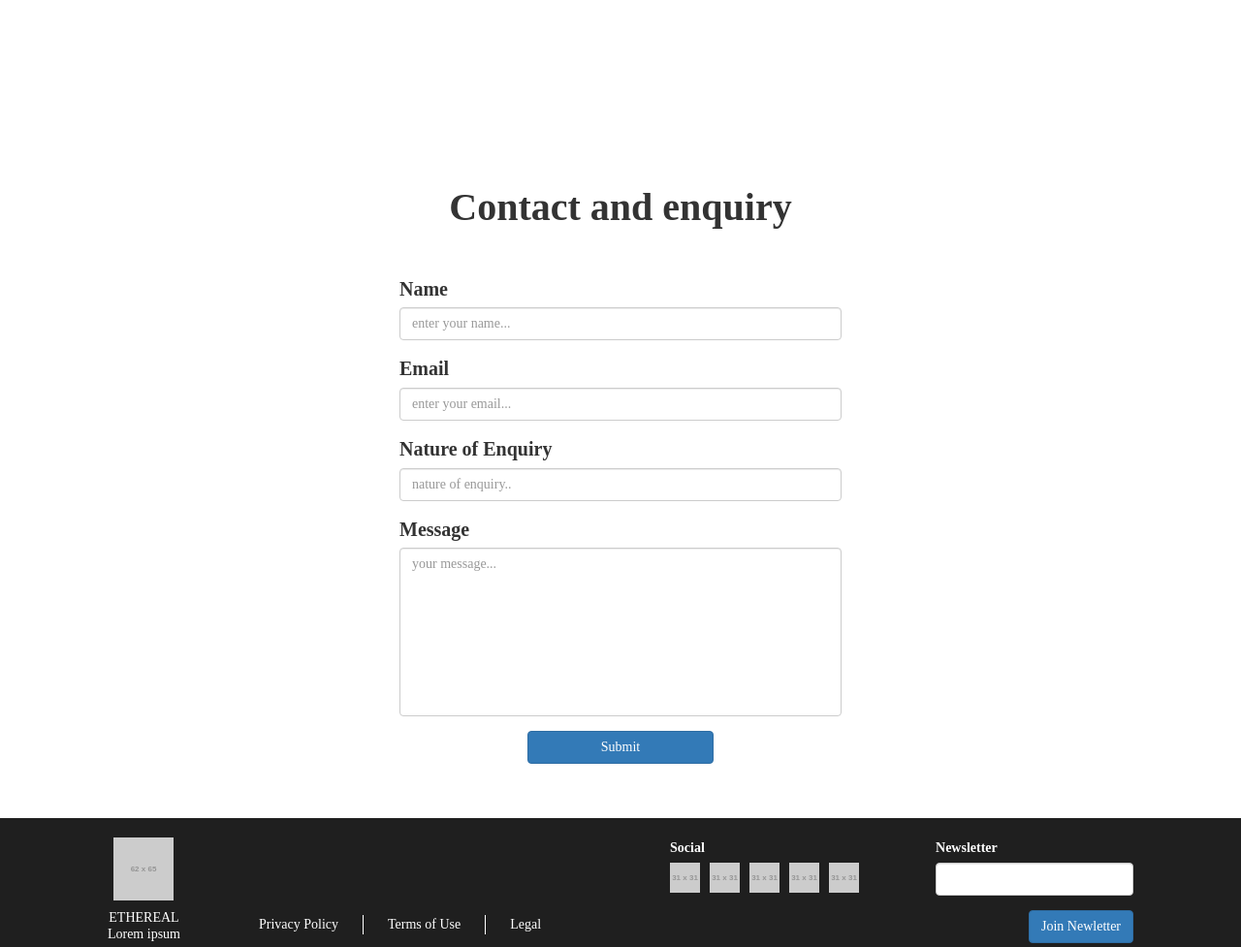
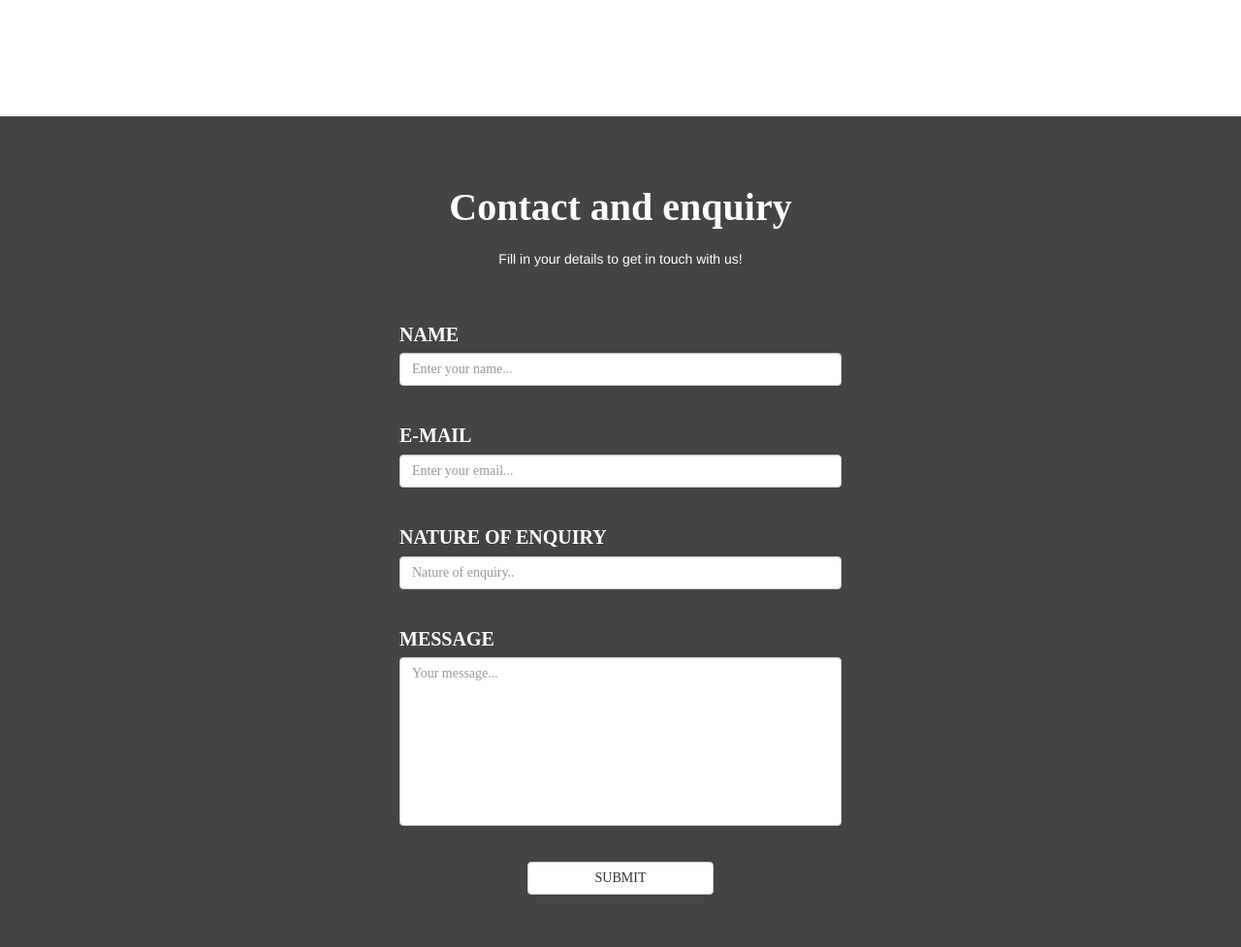
Before and after one commit to madhuni/5-axis-website, a website: page index.html in a window 1280 px wide. Shown: the part 3520-4497 px from the top of the page at 97% size. Drawn offline with nearby package versions, Linux system fonts and the light colour scheme; placeholder pictures from the web are drawn by us.

Commit message:
styles: Added more styles to the contact and enquiry section

```diff
--- a/assets/styles/modules/_contact-and-enquiry.css
+++ b/assets/styles/modules/_contact-and-enquiry.css
@@ -1,4 +1,11 @@
 .contact-and-enquiry {
+	color: $fontColor;
+
+	&__msg {
+		text-align: center;
+		padding-bottom: 54px;
+		margin-bottom: 0;
+	}
 
 	&__form {
 		font-family: 'AkkuratBold';
@@ -16,4 +23,12 @@
 	.form-group__text-area {
 		resize: none;
 	}
+
+	.form-group {
+		margin-bottom: 37px !important;
+
+		label {
+			text-transform: uppercase;
+		}
+	}
 }
--- a/assets/styles/modules/_headline.css
+++ b/assets/styles/modules/_headline.css
@@ -20,13 +20,16 @@
 		font-size: 50px;
 	}
 
-	&--form-headline,
 	&--features-headline,
 	&--about-product,
 	&--tech-specs {
 		padding: 72px 0 48px;
 	}
 
+	&--form-headline {
+		padding: 72px 0 21px;
+	}
+
 	&--about-company-heading {
 		padding: 96px 0 48px;
 	}
--- a/index.html
+++ b/index.html
@@ -217,28 +217,28 @@
 		</div>
 	</div><!-- end of 'about-company' -->
 
-	<div id="contact-section" class="contact-and-enquiry">
+	<div id="contact-section" class="contact-and-enquiry section-background">
 		<div class="wrapper wrapper--form">
 			<h2 class="headline headline--form-headline headline--centered">Contact and enquiry</h2>
-
+			<p class="contact-and-enquiry__msg">Fill in your details to get in touch with us!</p>
 			<form class="contact-and-enquiry__form" action="https://formspree.io/info.etherealmachines@gmail.com" method="post">
 				<div class="form-group">
 					<label for="name">Name</label>
-					<input type="text" class="form-control" id="name" placeholder="enter your name..." name="userName" required>
+					<input type="text" class="form-control" id="name" placeholder="Enter your name..." name="userName" required>
 				</div>
 				<div class="form-group">
-					<label for="email">Email</label>
-					<input type="email" class="form-control" id="email" placeholder="enter your email..." name="userEmail" required>
+					<label for="email">E-mail</label>
+					<input type="email" class="form-control" id="email" placeholder="Enter your email..." name="userEmail" required>
 				</div>
 				<div class="form-group">
 					<label for="enquiry-nature">Nature of Enquiry</label>
-					<input type="text" class="form-control" id="enquiry-nature" placeholder="nature of enquiry.." name="typeOfEnquiry" required>
+					<input type="text" class="form-control" id="enquiry-nature" placeholder="Nature of enquiry.." name="typeOfEnquiry" required>
 				</div>
 				<div class="form-group">
 					<label for="message">Message</label>
-					<textarea class="form-control form-group__text-area" id="message" rows="8" placeholder="your message..." type="text" name="message" required></textarea>
+					<textarea class="form-control form-group__text-area" id="message" rows="8" placeholder="Your message..." type="text" name="message" required></textarea>
 				</div>
-				<button type="submit" class="btn btn-primary contact-and-enquiry__form__submit-btn" value="Send">Submit</button>
+				<button type="submit" class="btn btn-default contact-and-enquiry__form__submit-btn" value="Send">SUBMIT</button>
 			</form>
 
 		</div>
```
Also changed, not shown: temp/styles/styles.css.
